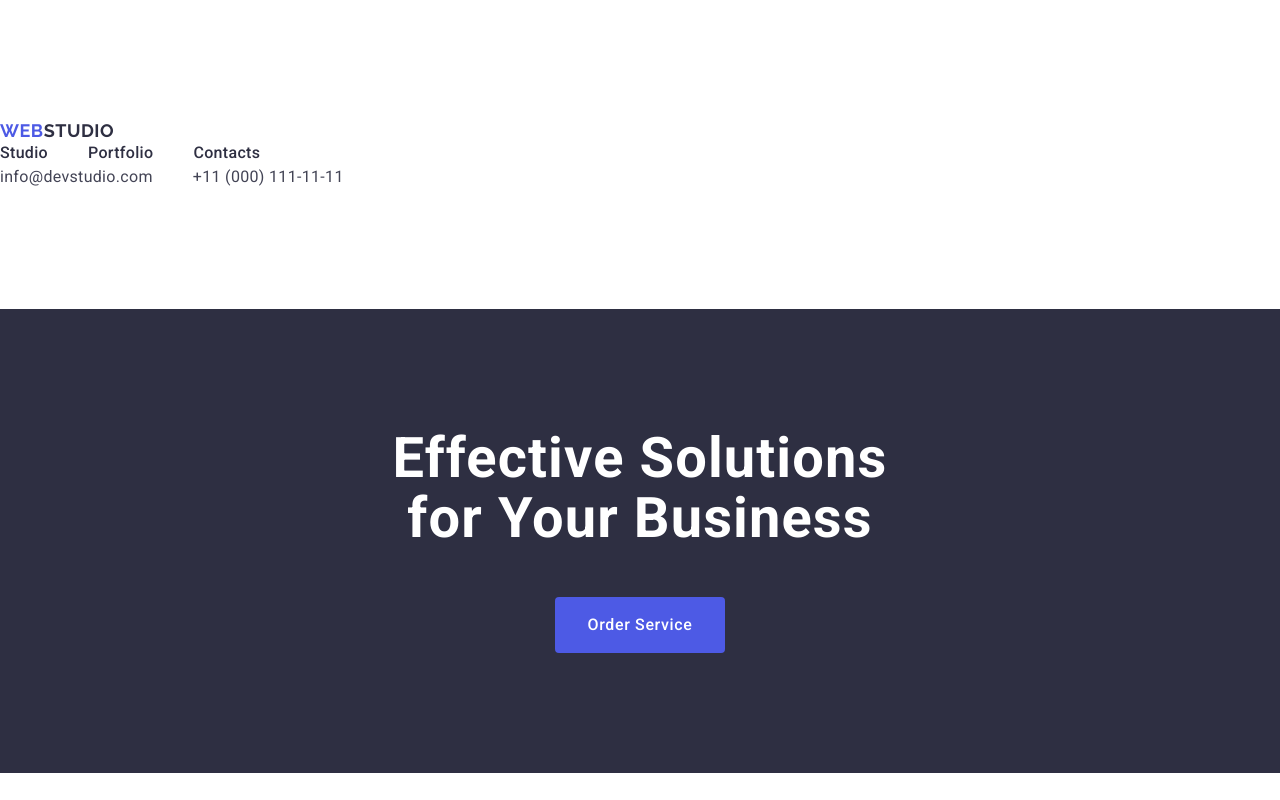
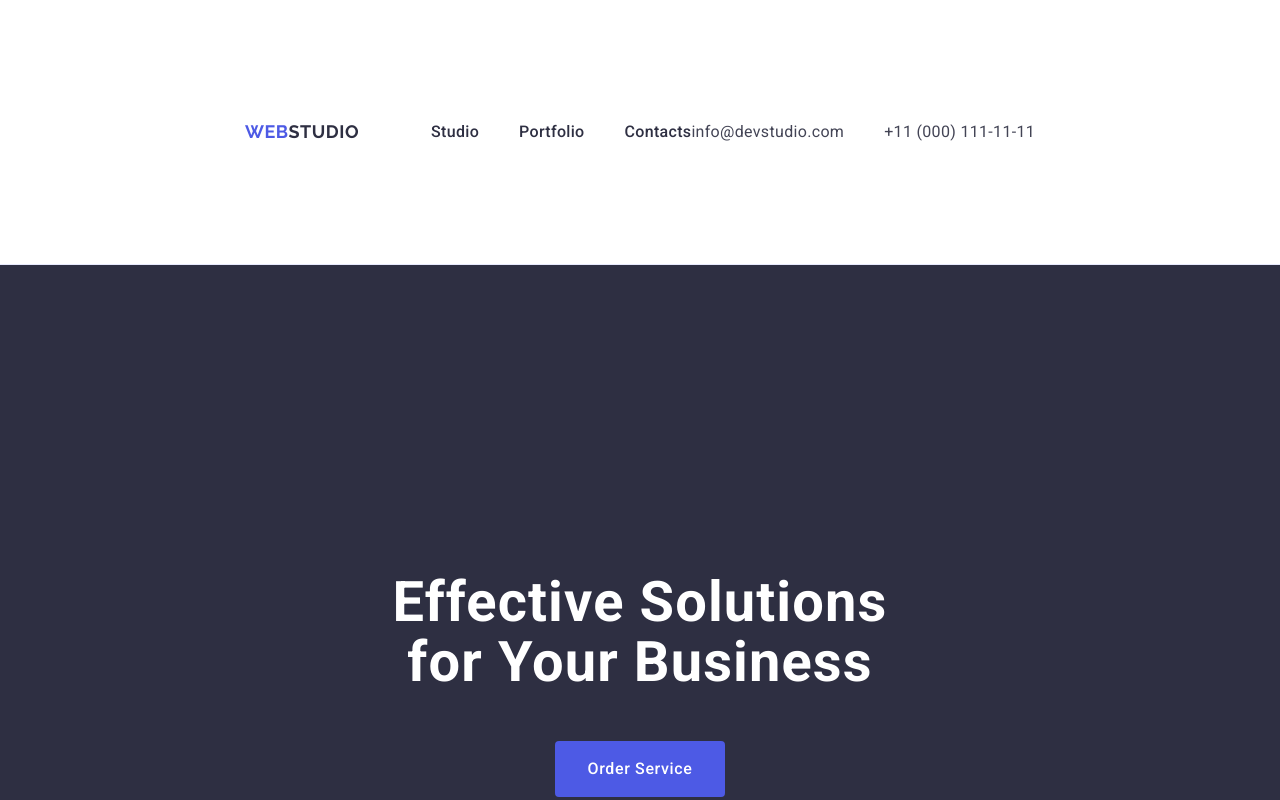
Before and after one commit to ivanka-haidai/goit-markup-hw-03, a plain HTML site: page index.html in a window 1280 px wide. Shown: the top 800 px of the page. Drawn offline with nearby package versions, Linux system fonts and the light colour scheme.

Commit message:
Add new css

```diff
--- a/css/styles.css
+++ b/css/styles.css
@@ -23,6 +23,8 @@ img {
 }
 .container {
   max-width: 1158px;
+  margin: 0 auto;
+  padding: 0 15px
 }
 .section {
   padding-top: 120px;
@@ -33,7 +35,19 @@ img {
 border-style: 0 0 1px 0;
 display: flex;
 flex-direction: row;
+border-bottom: 1px solid #e7e9fc
 }
+
+.container-header {
+  display: flex;
+
+}
+
+.page-nav {
+  display: flex;
+  align-items: center;
+}
+
 .logo {
   font-family: "Raleway",sans-serif;
   font-weight: 700;
@@ -43,6 +57,7 @@ flex-direction: row;
   color: #4D5AE5;
     line-height: 1.17;
     letter-spacing: 0.03em;
+    margin-right: 72px;
 }
 .span-in-logo {
   color: #2E2F42;
@@ -60,6 +75,7 @@ flex-direction: row;
     line-height: 1.5;
     font-weight: 500;
     letter-spacing: 0.02em;
+    padding: 24px 0;
 }
 .contacts-list {
   list-style-type: none;
@@ -89,12 +105,14 @@ flex-direction: row;
   background-color: #2E2F42;
   display: flex;
     justify-content: center;
+
 }
 .hero-div {
 display: flex;
   justify-content: center;
   align-items: center;
   flex-direction: column;
+      padding: 188px 0;
 }
 .h-one-title {
   color: white;
@@ -102,7 +120,7 @@ display: flex;
   font-size: 56px;
   line-height: 1.07;
   letter-spacing: 0.02em;
-  width: 496px;
+  max-width: 496px;
   margin-bottom: 48px;
 }
 .order-button {
@@ -117,6 +135,7 @@ display: flex;
   border-radius: 4px;
     padding: 16px 32px;
     border: none;
+    min-width: 169px;
 
 }
 .order-button:hover,
@@ -191,7 +210,7 @@ width: calc((100% - 72px)/ 4);
 
 .team-member-description {
   text-align: center;
-  margin: 32px 16px;
+  padding: 32px 0;
 }
 .team-section {
   background-color: #FFFFFF;
@@ -205,6 +224,7 @@ width: calc((100% - 72px)/ 4);
     font-weight: 500;
     letter-spacing: 0.02em;
     color: #2e2f42;
+    margin-bottom: 8px;
 }
 .team-text {
   font-size: 16px;
@@ -224,6 +244,7 @@ width: calc((100% - 72px)/ 4);
   flex-wrap: wrap;
   gap: 24px;
   justify-content: center;
+  row-gap: 48px;
 }
 
 
@@ -261,6 +282,7 @@ border-bottom: 1px solid #E7E9FC;
   letter-spacing: 0.02em;
   text-transform: capitalize;
   color: #2e2f42;
+  margin-bottom: 8px;
 }
 .portfolio-text {
   color: #434455;
@@ -269,6 +291,7 @@ border-bottom: 1px solid #E7E9FC;
 }
 .footer {
   background-color: #2E2F42;
+  padding: 100px 0;
 }
 
 .footer-content {
@@ -286,6 +309,8 @@ border-bottom: 1px solid #E7E9FC;
   font-size: 18px;
   line-height: 1.17;
   letter-spacing: 0.03em;
+  display: inline-block;
+  margin-bottom: 16px;
 
 }
 .logo-footer-span {
--- a/index.html
+++ b/index.html
@@ -18,7 +18,7 @@
 
 
   <header class="section header">
-    <div class="container">
+    <div class="container container-header">
     <nav class="page-nav">
       <a class="logo" href="./index.html">Web<span class="span-in-logo">Studio</span></a>
       <ul class="header-menu-list">
```
